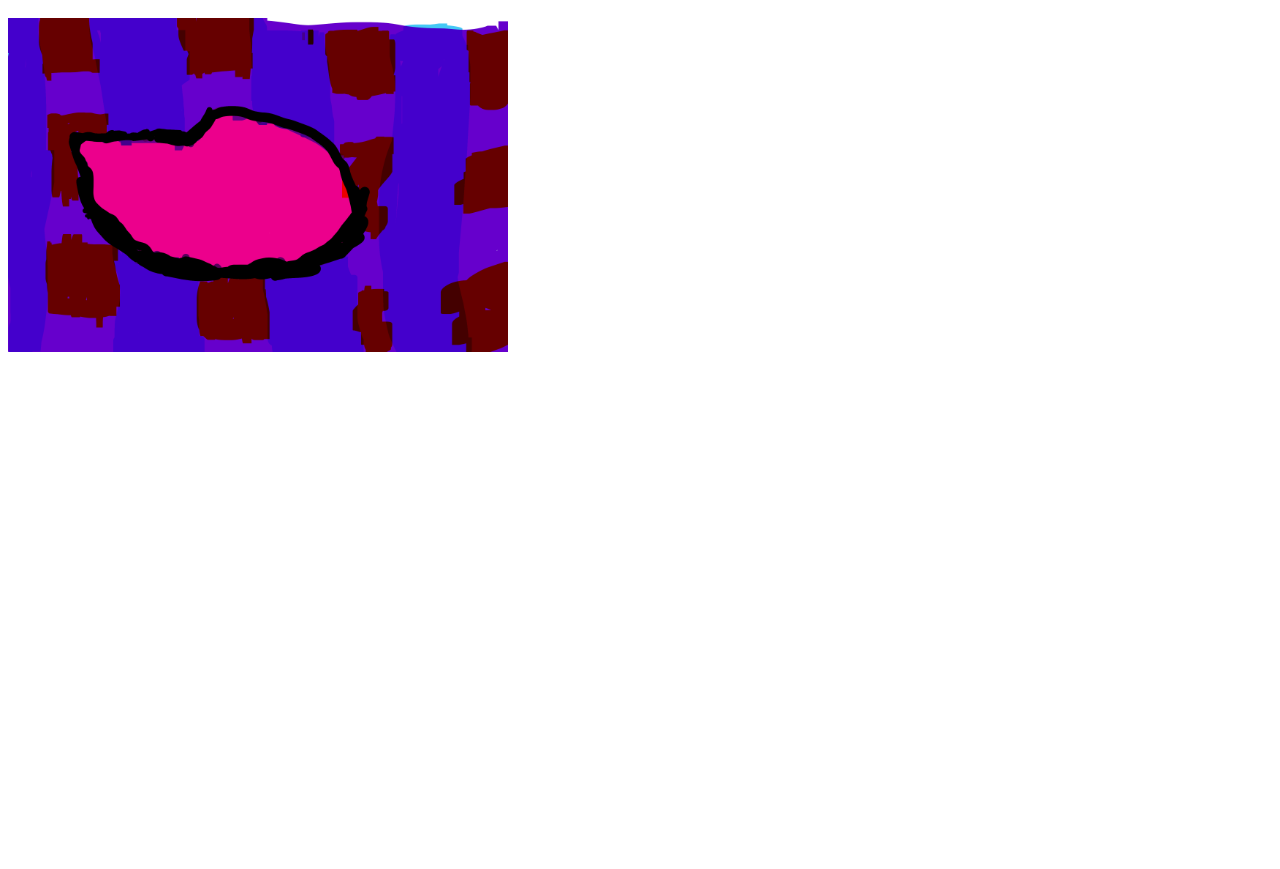
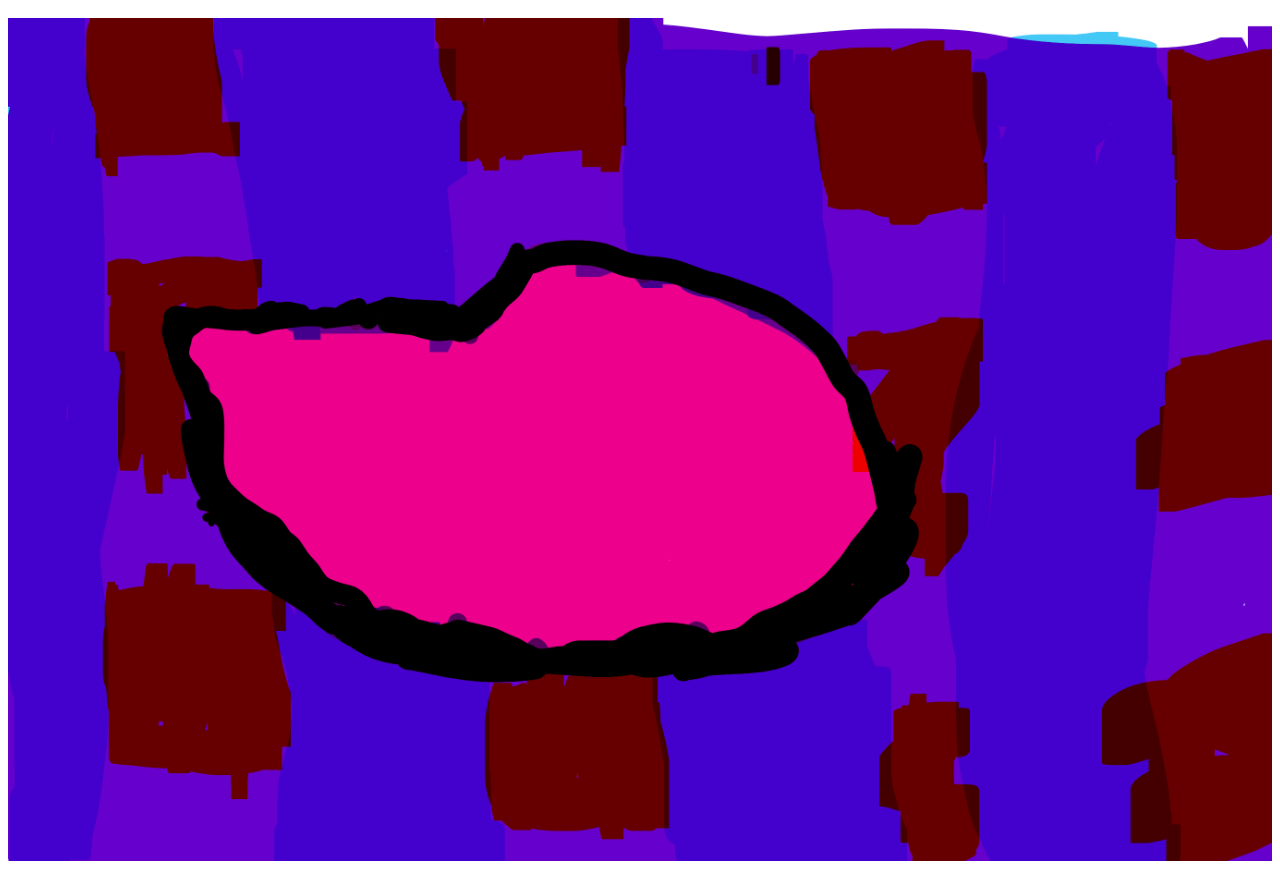
Before and after one commit to jessicaholgate/jessicaholgate.github.io, a plain HTML site: page index.html in a window 1280 px wide. Shown: the part 48-917 px from the top of the page. Before the commit the page ends 800 px from the top, so only its background shows below. Drawn offline with Linux system fonts and the light colour scheme.

Commit message:
Update index.html

```diff
--- a/index.html
+++ b/index.html
@@ -4,6 +4,6 @@
     </head>
     <body>
         <h1>Jessica</h1>
-        <img src="images/pinkandblue.png" width="500px"/>
+        <img src="images/pinkandblue.png" width="100%"/>
     </body>
 </html>
```
